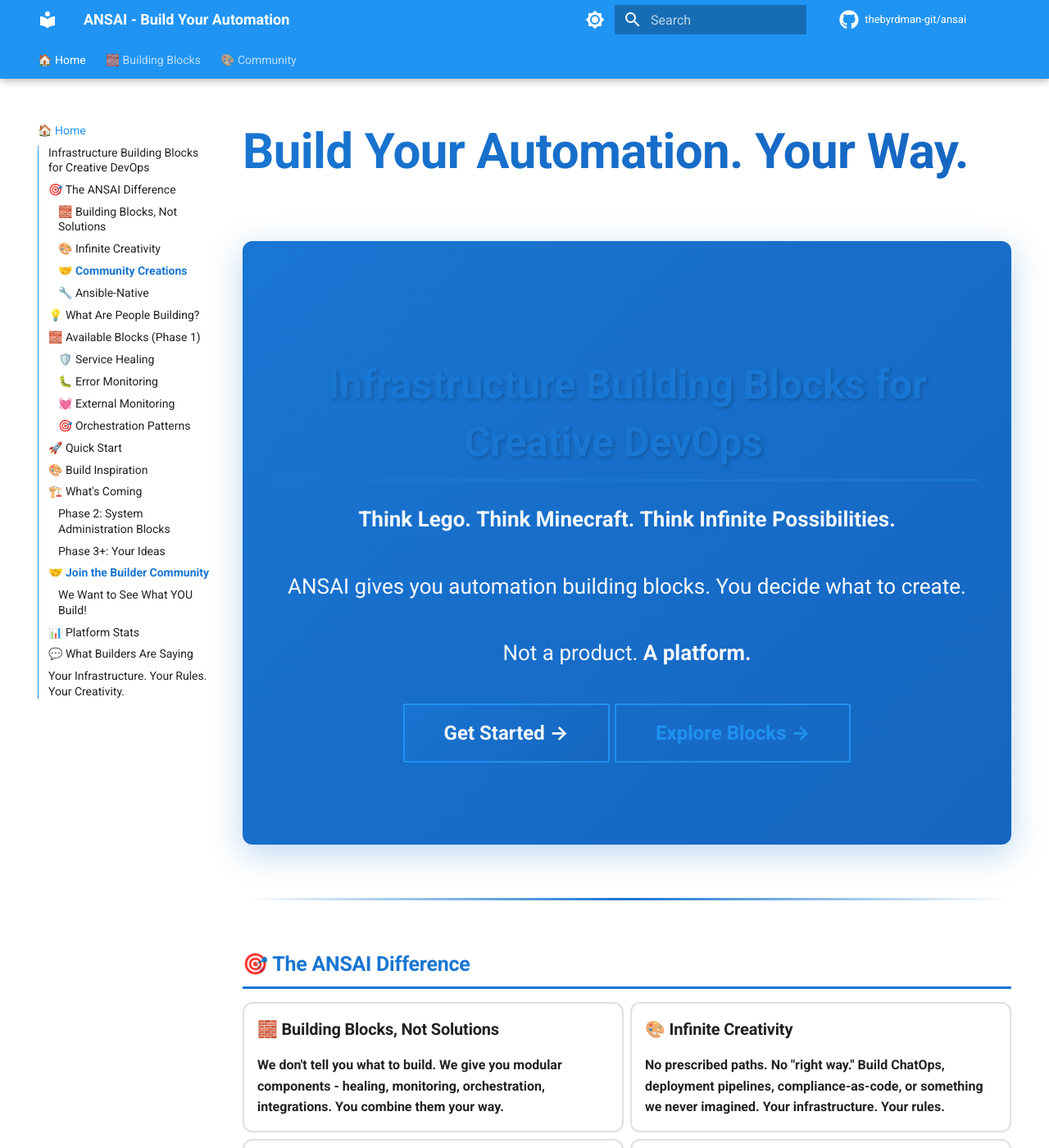
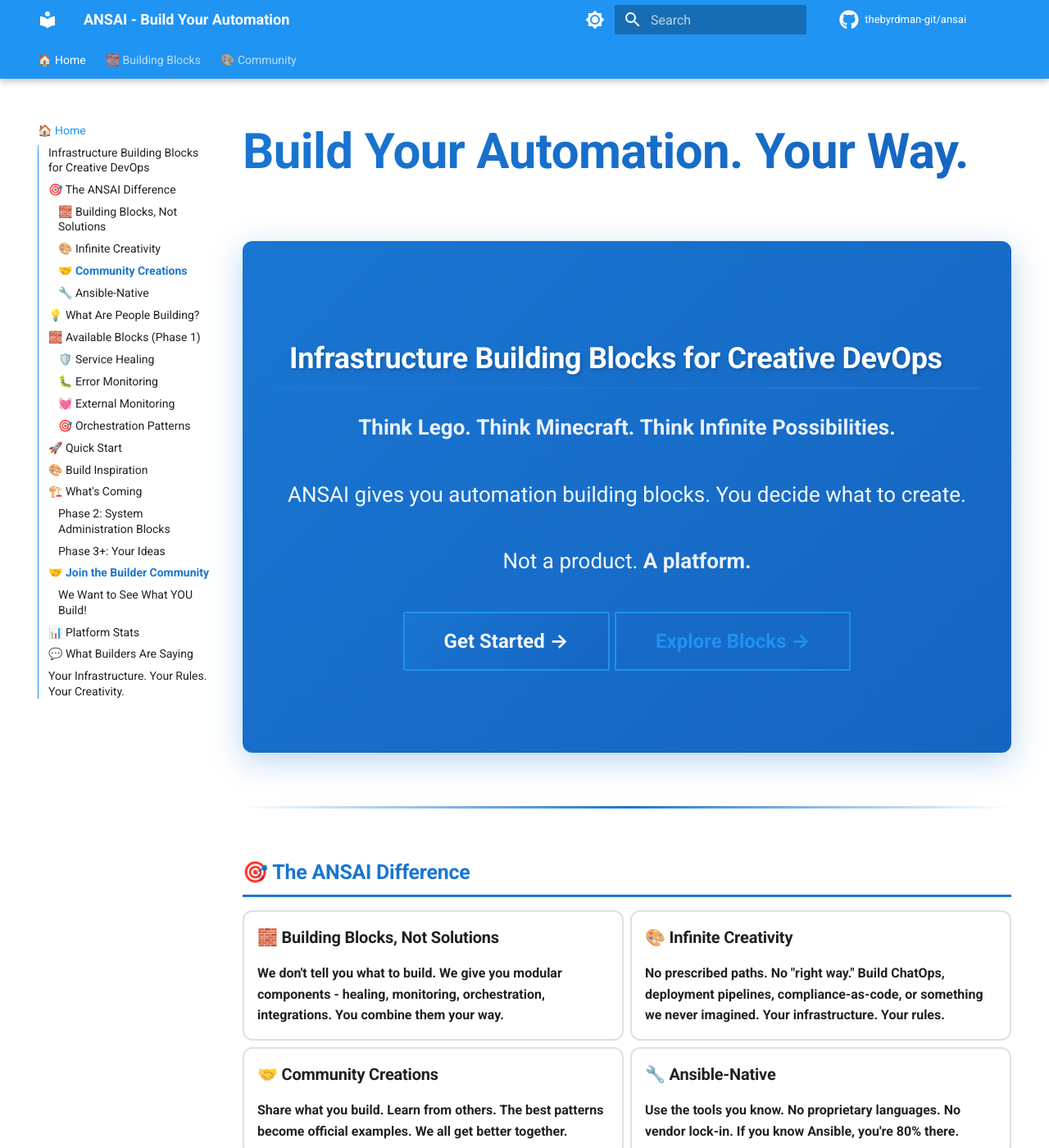
Before and after one commit to thebyrdman-git/ansai, an MkDocs documentation site: the page built from docs/index.md, in a window 1280 px wide and 1400 px high. Shown: the whole window at 82% size. Built offline with MkDocs 1.6.1 and Material for MkDocs 9.7.7, drawn with Linux system fonts in a browser that asks for light colours; comment, search, counter and statistics services are not loaded; the version menu is left out.

Commit message:
design: Make all text white in colored background sections
IMPROVED READABILITY:
- Hero section: All headings and text explicitly white
- Community CTA: All headings and text explicitly white
- Final CTA: All headings and text explicitly white
- Added !important to override theme defaults

Result: Perfect contrast on blue and gradient backgrounds

```diff
--- a/docs/stylesheets/creative.css
+++ b/docs/stylesheets/creative.css
@@ -11,14 +11,23 @@
     box-shadow: 0 10px 40px rgba(25, 118, 210, 0.3);
 }
 
-.hero-section h2 {
+.hero-section h1,
+.hero-section h2,
+.hero-section h3 {
+    color: white !important;
     font-size: 2.5rem;
     font-weight: 800;
     margin-bottom: 1rem;
     text-shadow: 2px 2px 4px rgba(0,0,0,0.2);
 }
 
-.hero-section p {
+.hero-section h2 {
+    font-size: 1.8rem;
+}
+
+.hero-section p,
+.hero-section strong {
+    color: white !important;
     font-size: 1.3rem;
     margin-bottom: 2rem;
     opacity: 0.95;
@@ -102,8 +111,16 @@
     box-shadow: 0 10px 40px rgba(25, 118, 210, 0.3);
 }
 
+.community-cta h1,
+.community-cta h2,
+.community-cta h3,
+.community-cta h4,
+.community-cta p,
+.community-cta strong {
+    color: white !important;
+}
+
 .community-cta h3 {
-    color: white;
     font-size: 2rem;
     margin-bottom: 1.5rem;
 }
@@ -146,6 +163,15 @@
     border-radius: 12px;
     margin: 3rem 0;
     box-shadow: 0 10px 40px rgba(240, 147, 251, 0.3);
+}
+
+.final-cta h1,
+.final-cta h2,
+.final-cta h3,
+.final-cta h4,
+.final-cta p,
+.final-cta strong {
+    color: white !important;
 }
 
 .final-cta p {
```
